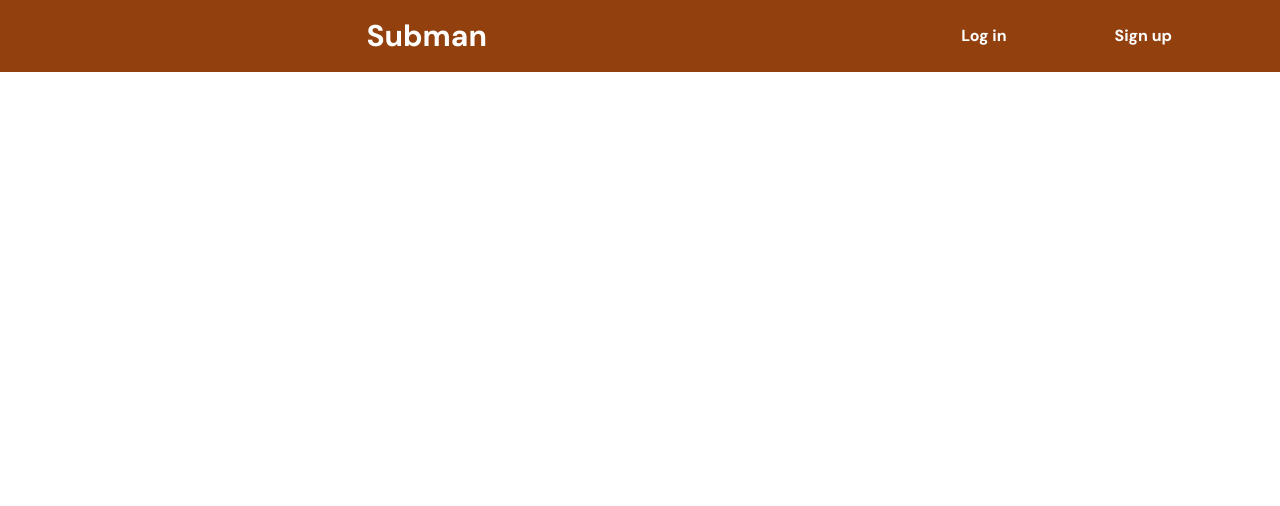
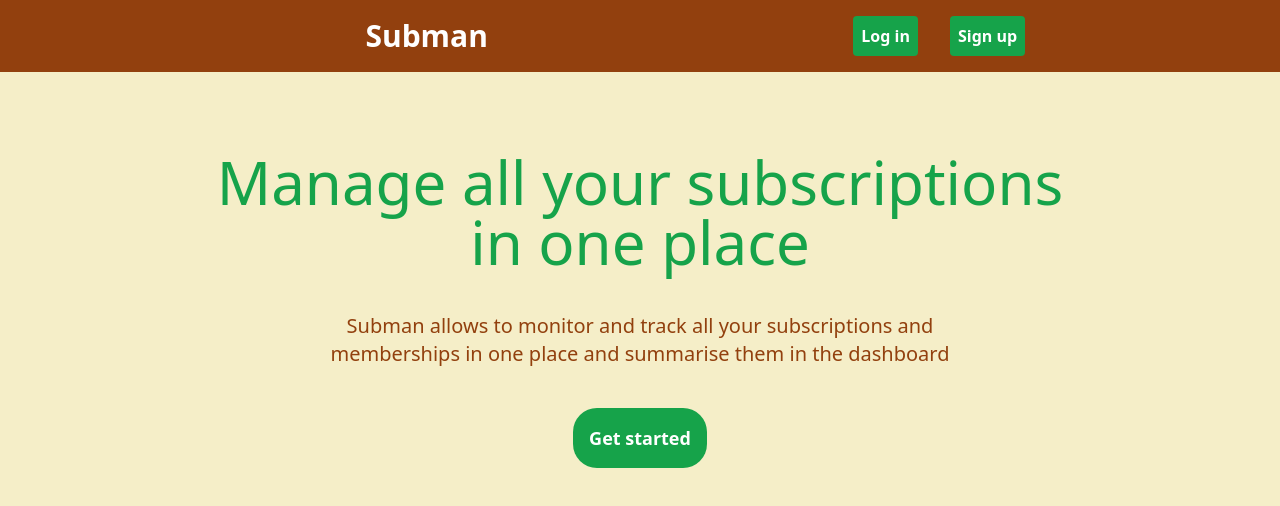
Before and after one commit to Adithya-why/subManageFront, a React (Vite) app: page / in a window 1280 px wide. Shown: the top 506 px of the page. Built offline with nearby package versions, Linux system fonts and the light colour scheme.

Commit message:
created basic landing page with router

```diff
--- a/package.json
+++ b/package.json
@@ -11,7 +11,8 @@
   },
   "dependencies": {
     "react": "^18.2.0",
-    "react-dom": "^18.2.0"
+    "react-dom": "^18.2.0",
+    "react-router-dom": "^6.23.1"
   },
   "devDependencies": {
     "@types/react": "^18.2.66",
--- a/src/App.css
+++ b/src/App.css
@@ -2,6 +2,7 @@
 *{
     padding: 0;
     margin: 0;
+    font-family: system-ui, -apple-system, BlinkMacSystemFont, 'Segoe UI', Roboto, Oxygen, Ubuntu, Cantarell, 'Open Sans', 'Helvetica Neue', sans-serif;
 }
 
 html,body{
@@ -12,6 +13,9 @@ html,body{
 #root{
     width: 100%;
     height: 100%;
+
+    display: grid;
+    grid-template-rows: 9% auto;
 }
 
 
@@ -25,3 +29,8 @@ html,body{
     font-weight: bold;
     font-style: normal;
   }
+
+
+  .dc{
+    opacity: 1;
+  }
--- a/src/App.jsx
+++ b/src/App.jsx
@@ -1,14 +1,28 @@
 import { useState } from 'react'
+import { BrowserRouter as Router, Routes, Route, useParams } from 'react-router-dom';
+
 
 import './App.css'
 import NavBar from './components/NavBar'
+import DesignCard from './components/DesignCard'
 
 function App() {
 
 
   return (
     <>
-      <NavBar/>
+      <Router>
+        <NavBar/>
+
+
+        <Routes>
+
+
+        <Route path='/' element={<DesignCard/>}/>
+
+
+        </Routes>
+      </Router>
     </>
   )
 }
--- /dev/null
+++ b/src/components/DesignCard.jsx
@@ -0,0 +1,20 @@
+export default function DesignCard(){
+
+
+
+
+    return(
+        <div className=" dc flex flex-col items-center w-full h-full pt-20 gap-10  bg-[#F5EEC8] text-green-600">
+            <div className="text-6xl text-center w-2/3">Manage all your subscriptions in one place</div>
+
+            <div className="text-xl font-normal text-amber-800 w-1/2 text-center">
+                Subman allows to monitor and track all your subscriptions and memberships in one place and summarise them in the dashboard
+            </div>
+
+
+            <div>
+                <button className=" rounded-3xl p-4 text-lg font-bold bg-green-600 text-white">Get started</button>
+            </div>
+        </div>
+    )
+}
--- a/src/components/NavBar.jsx
+++ b/src/components/NavBar.jsx
@@ -3,13 +3,13 @@ export default function NavBar(){
 
 
     return(
-       <div className="navbar dm-sans-class w-full h-[9%] bg-amber-800 flex items-center justify-evenly">
+       <div className="navbar dm-sans-class w-full h-full bg-amber-800 flex items-center justify-evenly">
 
             <div className=" text-3xl text-white text-center basis-2/3">Subman</div>
 
-            <div className=" text-white flex items-center justify-evenly basis-1/3">
-                <button>Log in</button>
-                <button>Sign up</button>
+            <div className=" text-white flex items-center gap-8 basis-1/3">
+                <button className=" p-2 bg-green-600 rounded">Log in</button>
+                <button className="p-2 bg-green-600 rounded">Sign up</button>
             </div>
        </div>
     )
```
Also changed, not shown: 1 other file (tests, documents, lock files or other folders).
